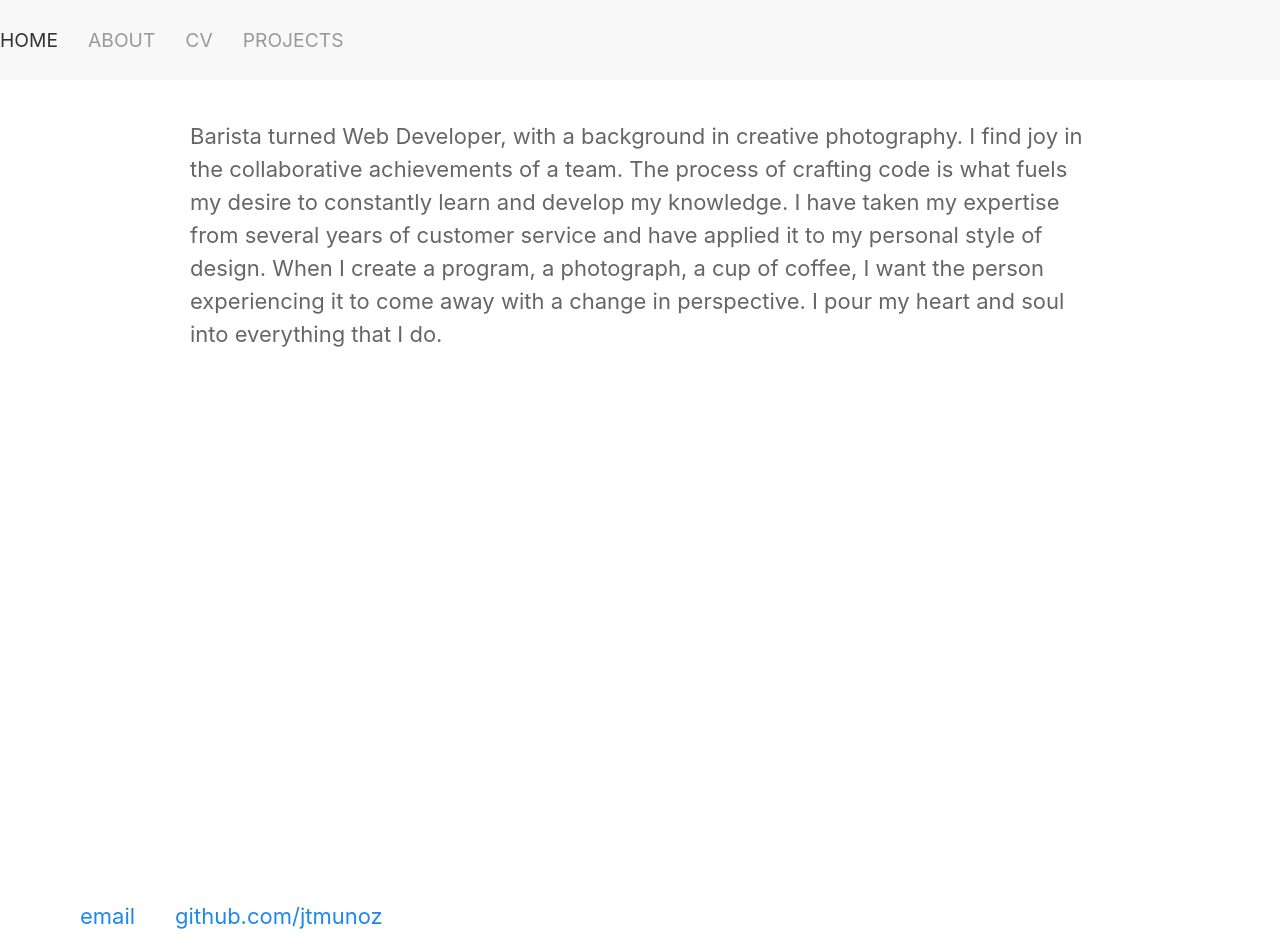
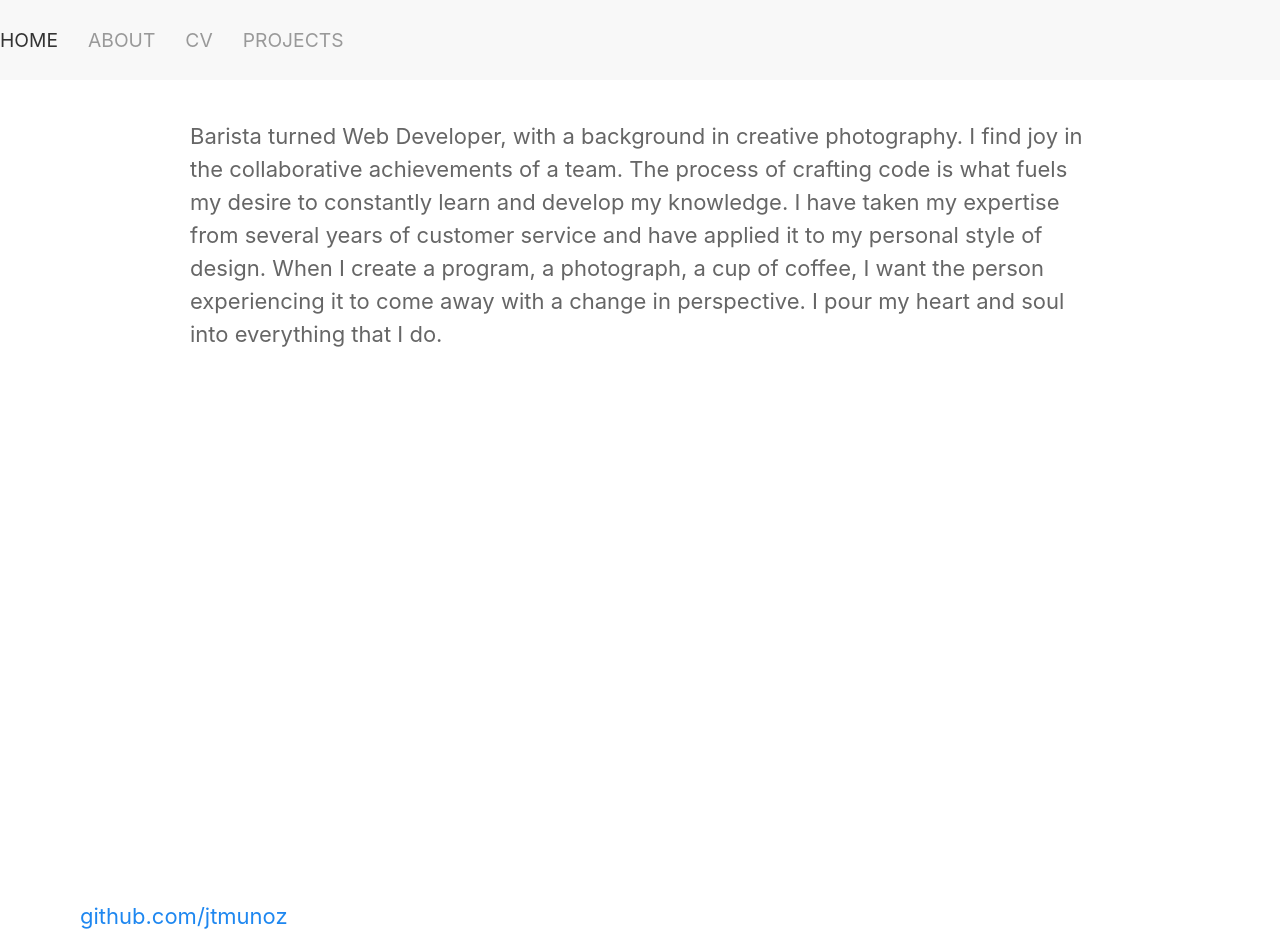
Before and after one commit to jtmunoz/jtmunoz.github.io, a Jekyll site: the page built from about.html, in a window 1280 px wide. Built offline with Jekyll 4.4.1, drawn with Linux system fonts in a browser that asks for light colours; nearby versions of some CDN libraries.

Commit message:
removes email from footer

```diff
--- a/_includes/footer.html
+++ b/_includes/footer.html
@@ -3,7 +3,7 @@
 <footer id="footer" class="">
 	<div class="uk-container">
 		<ul class="uk-grid uk-margin-remove">
-			<li><a href="mailto:jordantmunoz@gmail.com" target="_blank">email</a></li>
+			<!-- <li><a href="mailto:jordantmunoz@gmail.com" target="_blank">email</a></li> -->
 			<li><a href="https://github.com/jtmunoz" target="_blank">github.com/jtmunoz</a></li>
 		</ul>
 	</div>
```
